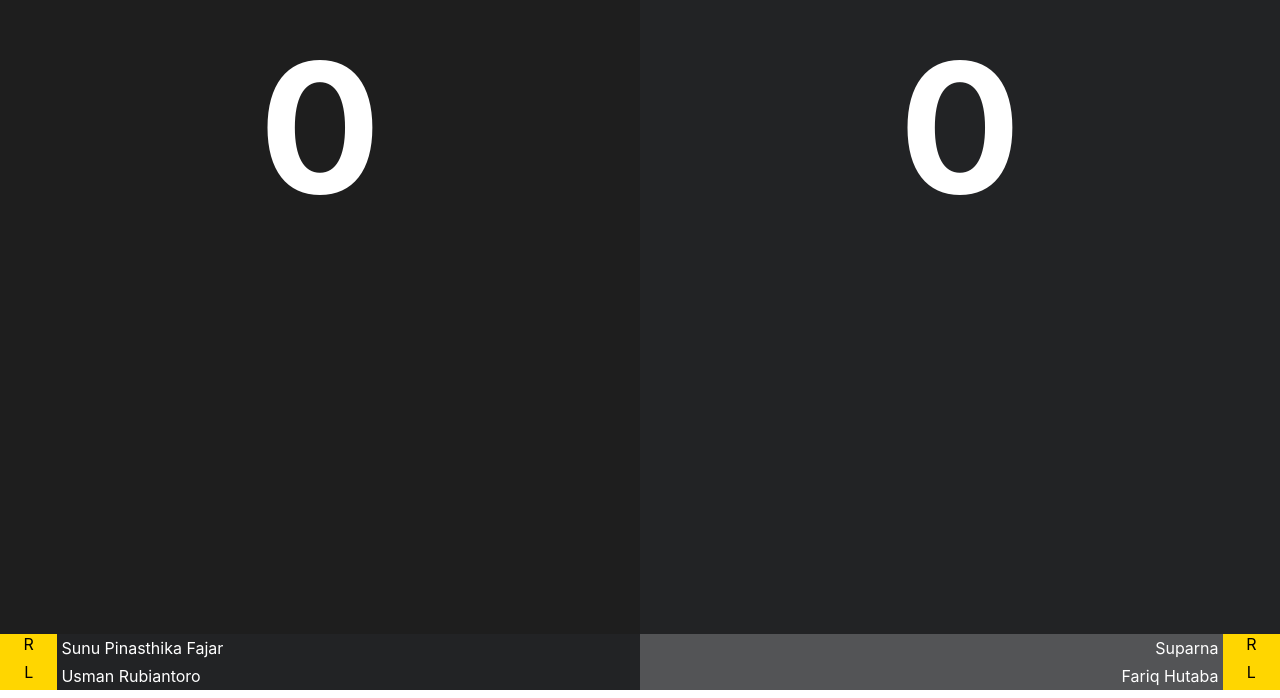
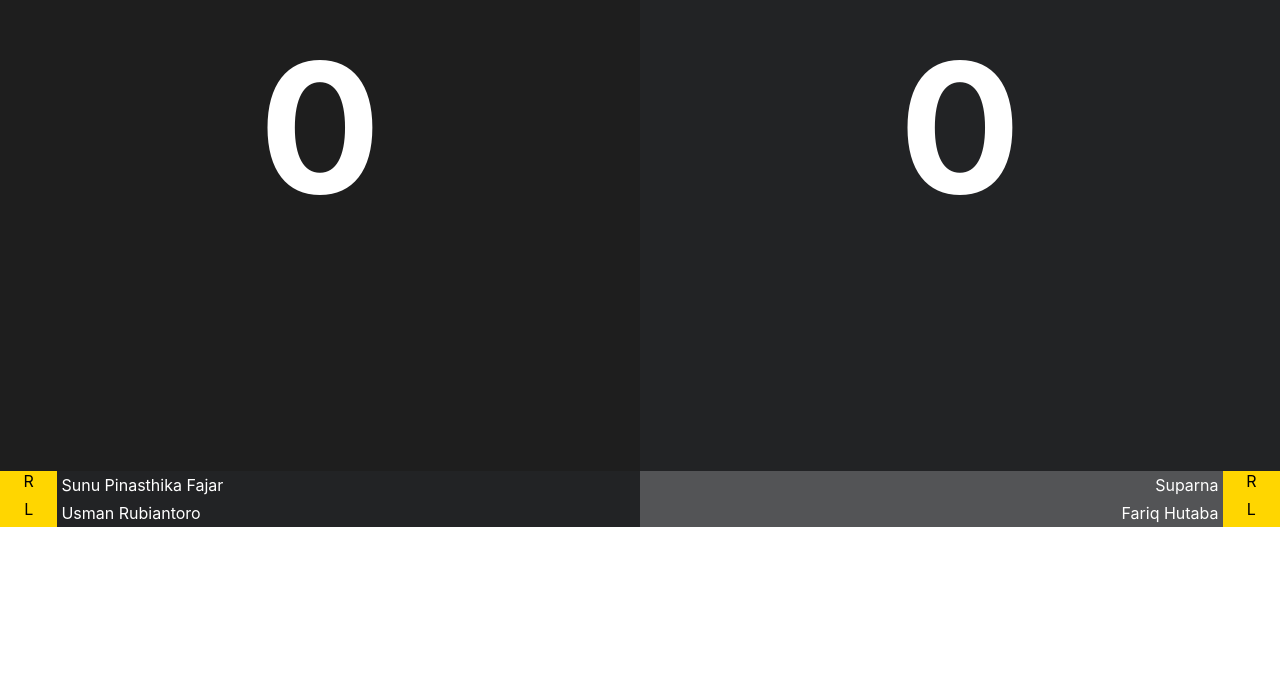
Before and after one commit to septianacahaya/TAKE_HOME, a plain HTML site: page index.html in a window 1280 px wide. Shown: the part 102-800 px from the top of the page. Drawn offline with Linux system fonts and the light colour scheme; a web font is replaced by a local one.

Commit message:
Update style.css

```diff
--- a/style.css
+++ b/style.css
@@ -16,8 +16,6 @@ body{
     padding: 0;
 }
 
-
-
 h1{
     cursor: pointer;
 }
@@ -30,7 +28,7 @@ h1{
 }
 
 .score1{
-	height: 92vh;
+	height: 573px;
     font-size: 90px;
     text-align: center;
     color: #FFFFFF;
@@ -38,7 +36,7 @@ h1{
 }
 
 .score2{
-    height: 92vh;
+    height: 573px;
     font-size: 90px;
     text-align: center;
     color: #FFFFFF;
```
